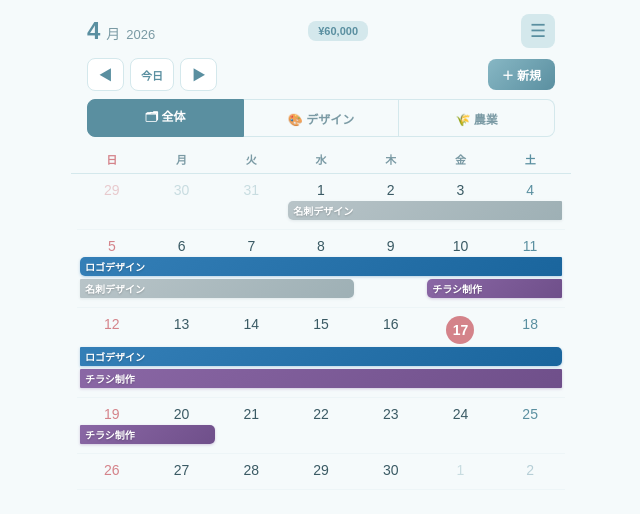
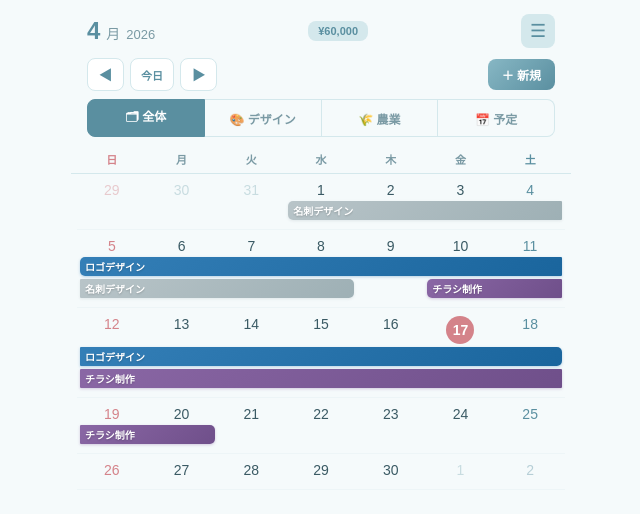
Before and after one commit to edaworksnet/anken_schedule, a plain HTML site: page index.html in a window 1280 px wide. Shown: the whole page, without its empty margins (319-959 px from the left). Drawn offline with Linux system fonts and the light colour scheme.

Commit message:
Update index.html

```diff
--- a/index.html
+++ b/index.html
@@ -252,9 +252,10 @@ input[type="file"].hidden-input { display: none; }
 .cat-tab:first-child { border-radius: 8px 0 0 8px; }
 .cat-tab:last-child  { border-radius: 0 8px 8px 0; }
 .cat-tab:not(:first-child) { border-left: none; }
-.cat-tab.active-all    { background: var(--c-deep);  border-color: var(--c-deep);  color: #fff; }
-.cat-tab.active-design { background: #8a67a5; border-color: #8a67a5; color: #fff; }
-.cat-tab.active-farm   { background: #78b795; border-color: #78b795; color: #fff; }
+.cat-tab.active-all      { background: var(--c-deep);  border-color: var(--c-deep);  color: #fff; }
+.cat-tab.active-design   { background: #8a67a5; border-color: #8a67a5; color: #fff; }
+.cat-tab.active-farm     { background: #78b795; border-color: #78b795; color: #fff; }
+.cat-tab.active-schedule { background: #f0a04b; border-color: #f0a04b; color: #fff; }
 </style>
 </head>
 <body>
@@ -270,18 +271,24 @@ const STATUS = {
 const CATEGORY = {
   design:    { label:"デザイン", icon:"🎨" },
   farm:      { label:"農業",     icon:"🌾" },
+  schedule:  { label:"予定",     icon:"📅" },
 };
 // 6色マトリクス: [カテゴリ][ステータス]
 const BAR_COLOR_MAP = {
   design: {
-    waiting: { main:"#8a67a5", sub:"#6f4f8a" },  // デザイン着手前
-    active:  { main:"#347fb7", sub:"#1a659d" },  // デザイン進行中
-    done:    { main:"#b8c4c8", sub:"#9eb0b5" },  // デザイン完了（共通グレー）
+    waiting: { main:"#8a67a5", sub:"#6f4f8a" },
+    active:  { main:"#347fb7", sub:"#1a659d" },
+    done:    { main:"#b8c4c8", sub:"#9eb0b5" },
   },
   farm: {
-    waiting: { main:"#cb8f6e", sub:"#b37455" },  // 農業着手前
-    active:  { main:"#79ac69", sub:"#5e9250" },  // 農業進行中
-    done:    { main:"#b8c4c8", sub:"#9eb0b5" },  // 農業完了（共通グレー）
+    waiting: { main:"#c4725a", sub:"#ad5a43" },
+    active:  { main:"#79ac69", sub:"#5e9250" },
+    done:    { main:"#b8c4c8", sub:"#9eb0b5" },
+  },
+  schedule: {
+    waiting: { main:"#f0a04b", sub:"#d8863a" },
+    active:  { main:"#f0a04b", sub:"#d8863a" },
+    done:    { main:"#b8c4c8", sub:"#9eb0b5" },
   },
 };
 const DOW = ["日","月","火","水","木","金","土"];
@@ -354,7 +361,6 @@ function render(){
   const {year,month,projects,selectedId,showForm,editing,confirmDeleteId,categoryFilter}=state;
   const today=new Date();
   const weeks=getWeeks(year,month);
-  // カテゴリフィルター適用
   const filteredProjects = categoryFilter==="all" ? projects : projects.filter(p=>(p.category||"design")===categoryFilter);
   const sel=filteredProjects.find(p=>p.id===selectedId)||null;
   const mTotal=filteredProjects.filter(p=>{
@@ -380,6 +386,7 @@ function render(){
     <button class="cat-tab${categoryFilter==="all"?" active-all":""}" onclick="setCatFilter('all')">🗂 全体</button>
     <button class="cat-tab${categoryFilter==="design"?" active-design":""}" onclick="setCatFilter('design')">🎨 デザイン</button>
     <button class="cat-tab${categoryFilter==="farm"?" active-farm":""}" onclick="setCatFilter('farm')">🌾 農業</button>
+    <button class="cat-tab${categoryFilter==="schedule"?" active-schedule":""}" onclick="setCatFilter('schedule')">📅 予定</button>
   </div>
   <div class="dow-row">${DOW.map((d,i)=>`<div class="dow-cell${i===0?' sun':''}${i===6?' sat':''}">${d}</div>`).join("")}</div>
   <div class="cal-body" style="padding-bottom:${sel&&!showForm?'260px':'20px'}">`;
@@ -459,7 +466,7 @@ function render(){
           ${Object.entries(CATEGORY).map(([k,v])=>{
             const catKey=editing.category||"design";
             const isActive=catKey===k;
-            const catColors={design:"#e6c84a",farm:"#4aad72"};
+            const catColors={design:"#8a67a5",farm:"#79ac69",schedule:"#f0a04b"};
             const cc=catColors[k]||"#87b7c4";
             return `<button class="form-status-btn${isActive?' active':''}" style="${isActive?'color:'+cc+';border-color:'+cc:''}" onclick="editField('category','${k}');render()">${v.icon} ${v.label}</button>`;
           }).join("")}
@@ -531,7 +538,8 @@ function setNotes(v){ const p=state.projects.find(x=>x.id===state.selectedId); i
 function openNew(){
   const t=new Date(); const s=new Date(state.year,state.month,Math.min(t.getDate(),28));
   const e=new Date(s); e.setDate(e.getDate()+7);
-  state.editing={id:"",name:"",client:"",start:toDS(s),end:toDS(e),amount:0,status:"waiting",category:"design",notes:""};
+  const defaultCat=["design","farm","schedule"].includes(state.categoryFilter)?state.categoryFilter:"design";
+  state.editing={id:"",name:"",client:"",start:toDS(s),end:toDS(e),amount:0,status:"waiting",category:defaultCat,notes:""};
   state.showForm=true; render();
 }
 function openEdit(id){ const p=state.projects.find(x=>x.id===id); if(p){state.editing={...p}; state.showForm=true; render();} }
```
